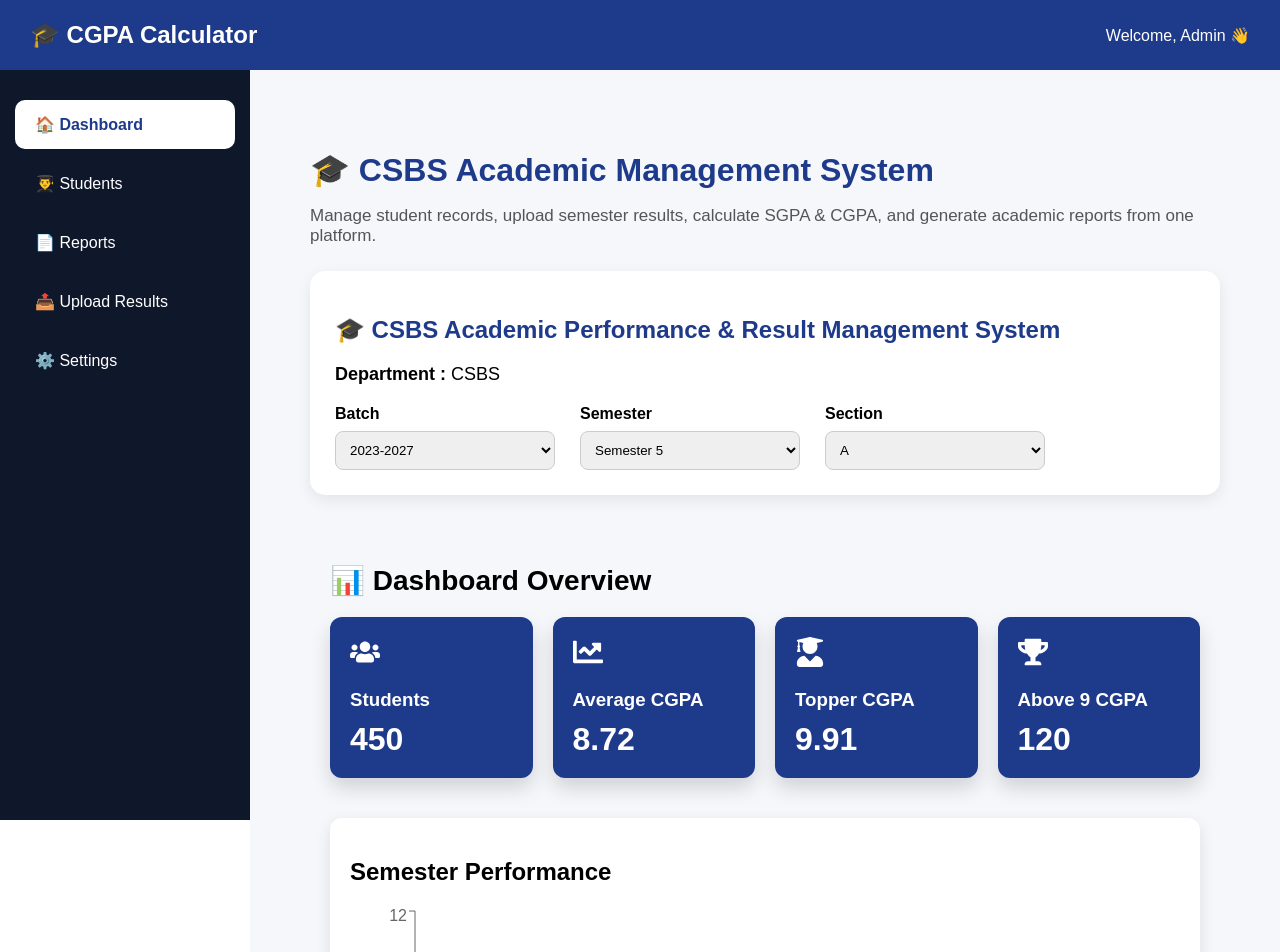
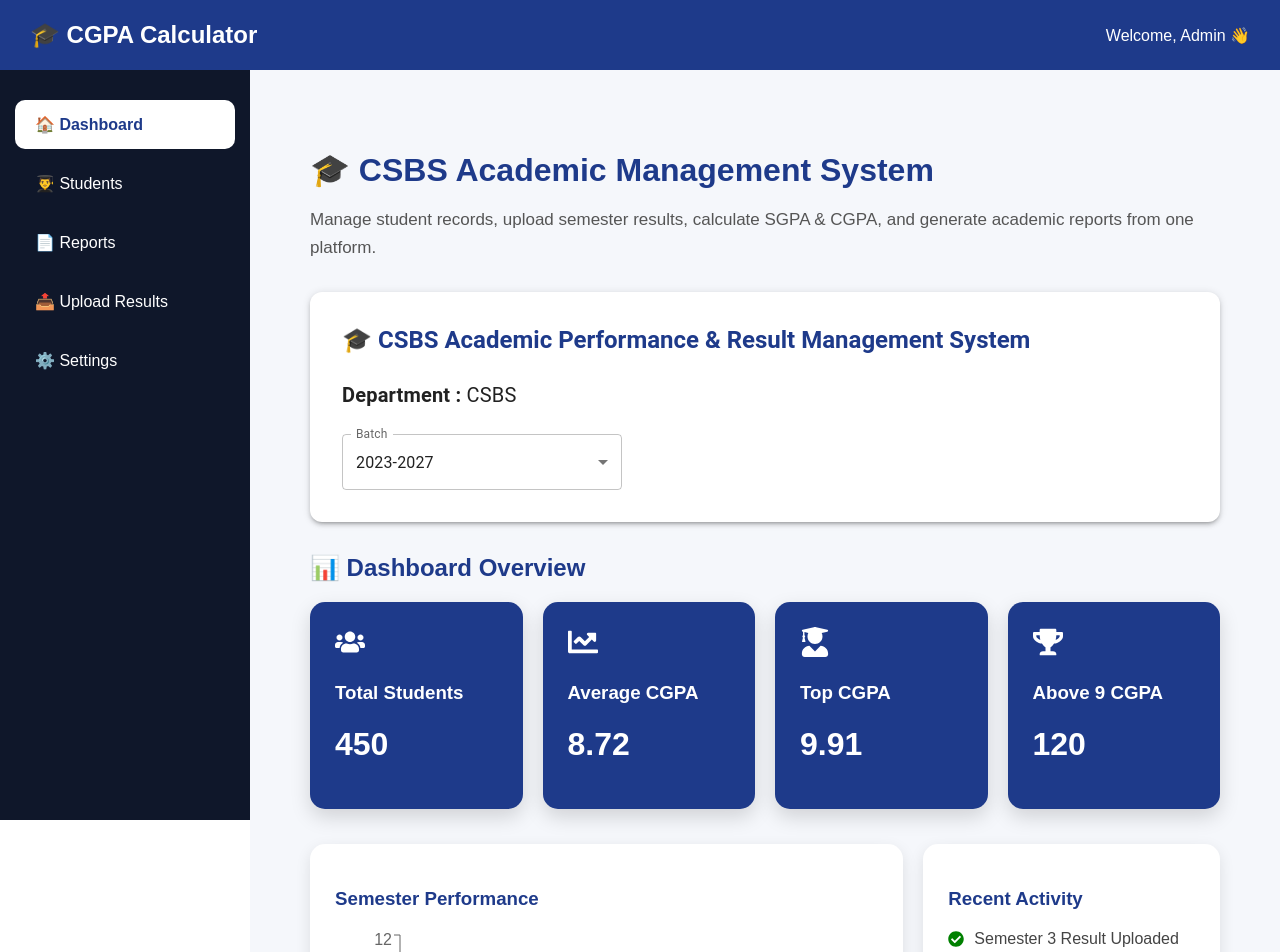
Before and after one commit to Baseera-2007/cgpa_calculator, a React app in the folder frontend/: page / in a window 1280 px wide. Shown: the top 952 px of the page. Built offline with nearby package versions, Linux system fonts and the light colour scheme; the HTML template or start-up script is replaced by a standard one.

Commit message:
dashboard and upload result page changed

```diff
--- a/frontend/src/components/Dashboard.jsx
+++ b/frontend/src/components/Dashboard.jsx
@@ -1,4 +1,11 @@
-import { FaUsers, FaChartLine, FaUserGraduate, FaTrophy } from "react-icons/fa";
+import {
+  FaUsers,
+  FaChartLine,
+  FaUserGraduate,
+  FaTrophy,
+  FaCheckCircle,
+} from "react-icons/fa";
+
 import {
   BarChart,
   Bar,
@@ -17,46 +24,114 @@ const data = [
 
 function Dashboard() {
   return (
-    <div style={{ padding: "20px" }}>
-      {/* TITLE */}
-      <h1 style={{ fontSize: "28px", marginBottom: "20px" }}>
+    <div style={{ marginTop: "25px" }}>
+      <h2
+        style={{
+          color: "#1e3a8a",
+          marginBottom: "20px",
+        }}
+      >
         📊 Dashboard Overview
-      </h1>
+      </h2>
 
-      {/* CARDS */}
+      {/* Dashboard Cards */}
       <div
         style={{
           display: "grid",
-          gridTemplateColumns: "repeat(4, 1fr)",
+          gridTemplateColumns: "repeat(4,1fr)",
           gap: "20px",
         }}
       >
-        <Card icon={<FaUsers />} title="Students" value="450" />
-        <Card icon={<FaChartLine />} title="Average CGPA" value="8.72" />
-        <Card icon={<FaUserGraduate />} title="Topper CGPA" value="9.91" />
-        <Card icon={<FaTrophy />} title="Above 9 CGPA" value="120" />
+        <Card
+          icon={<FaUsers />}
+          title="Total Students"
+          value="450"
+        />
+
+        <Card
+          icon={<FaChartLine />}
+          title="Average CGPA"
+          value="8.72"
+        />
+
+        <Card
+          icon={<FaUserGraduate />}
+          title="Top CGPA"
+          value="9.91"
+        />
+
+        <Card
+          icon={<FaTrophy />}
+          title="Above 9 CGPA"
+          value="120"
+        />
       </div>
 
-      {/* CHART */}
+      {/* Graph + Recent Activity */}
       <div
         style={{
-          marginTop: "40px",
+          display: "grid",
+          gridTemplateColumns: "2fr 1fr",
+          gap: "20px",
+          marginTop: "35px",
+        }}
+      >
+        {/* Chart */}
+
+        <div
+          style={{
             background: "white",
-          padding: "20px",
-          borderRadius: "12px",
+            padding: "25px",
+            borderRadius: "15px",
             boxShadow: "0 5px 15px rgba(0,0,0,0.1)",
           }}
         >
-        <h2>Semester Performance</h2>
+          <h3
+            style={{
+              color: "#1e3a8a",
+              marginBottom: "20px",
+            }}
+          >
+            Semester Performance
+          </h3>
 
           <ResponsiveContainer width="100%" height={300}>
             <BarChart data={data}>
               <XAxis dataKey="name" />
               <YAxis />
               <Tooltip />
-            <Bar dataKey="cgpa" fill="#1e3a8a" />
+              <Bar dataKey="cgpa" fill="#1e3a8a" radius={[8, 8, 0, 0]} />
             </BarChart>
           </ResponsiveContainer>
+        </div>
+
+        {/* Recent Activity */}
+
+        <div
+          style={{
+            background: "white",
+            padding: "25px",
+            borderRadius: "15px",
+            boxShadow: "0 5px 15px rgba(0,0,0,0.1)",
+          }}
+        >
+          <h3
+            style={{
+              color: "#1e3a8a",
+              marginBottom: "20px",
+            }}
+          >
+            Recent Activity
+          </h3>
+
+          <Activity text="Semester 3 Result Uploaded" />
+
+          <Activity text="450 Students Processed" />
+
+          <Activity text="Average CGPA Updated" />
+
+          <Activity text="Reports Ready" />
+        </div>
       </div>
     </div>
   );
@@ -68,20 +143,47 @@ function Card({ icon, title, value }) {
       style={{
         background: "#1e3a8a",
         color: "white",
-        padding: "20px",
-        borderRadius: "12px",
-        boxShadow: "0 10px 20px rgba(0,0,0,0.15)",
+        padding: "25px",
+        borderRadius: "15px",
+        boxShadow: "0 8px 20px rgba(0,0,0,0.15)",
       }}
     >
-      <div style={{ fontSize: "30px" }}>{icon}</div>
+      <div
+        style={{
+          fontSize: "30px",
+        }}
+      >
+        {icon}
+      </div>
 
-      <h3 style={{ marginTop: "15px", marginBottom: "10px" }}>
+      <h3
+        style={{
+          marginTop: "18px",
+          marginBottom: "10px",
+        }}
+      >
         {title}
       </h3>
 
-      <h1 style={{ margin: 0 }}>
-        {value}
-      </h1>
+      <h1>{value}</h1>
+    </div>
+  );
+}
+
+function Activity({ text }) {
+  return (
+    <div
+      style={{
+        display: "flex",
+        alignItems: "center",
+        gap: "10px",
+        marginBottom: "18px",
+        color: "#444",
+      }}
+    >
+      <FaCheckCircle color="green" />
+
+      <span>{text}</span>
     </div>
   );
 }
--- a/frontend/src/components/FilterBar.jsx
+++ b/frontend/src/components/FilterBar.jsx
@@ -1,120 +1,46 @@
-import { useState } from "react";
-import "../styles/FilterBar.css";
+import { Paper, Typography, MenuItem, TextField } from "@mui/material";
 
 function FilterBar() {
+  return (
+    <Paper
+      elevation={3}
+      sx={{
+        p: 4,
+        borderRadius: 3,
+        mb: 4,
+      }}
+    >
+      <Typography
+        variant="h5"
+        sx={{
+          color: "#1e3a8a",
+          fontWeight: "bold",
+          mb: 3,
+        }}
+      >
+        🎓 CSBS Academic Performance & Result Management System
+      </Typography>
 
-  const semesterData = {
-    "2023-2027": [
-      "Semester 1",
-      "Semester 2",
-      "Semester 3",
-      "Semester 4",
-      "Semester 5",
-    ],
+      <Typography
+        sx={{
+          fontSize: "20px",
+          mb: 3,
+        }}
+      >
+        <b>Department :</b> CSBS
+      </Typography>
 
-    "2024-2028": [
-      "Semester 1",
-      "Semester 2",
-      "Semester 3",
-    ],
-
-    "2025-2029": [
-      "Semester 1",
-    ],
-  };
-
-  const [batch, setBatch] = useState("2023-2027");
-
-  const [semester, setSemester] = useState("Semester 5");
-
-  const semesters = semesterData[batch];
-
-  return (
-    <div className="filter-container">
-
-      <h2>
-        🎓 CSBS Academic Performance & Result Management System
-      </h2>
-
-      <div className="department">
-        <strong>Department :</strong> CSBS
-      </div>
-
-      <div className="filters">
-
-        <div className="filter">
-
-          <label>Batch</label>
-
-          <select
-            value={batch}
-            onChange={(e) => {
-
-              const selectedBatch = e.target.value;
-
-              setBatch(selectedBatch);
-
-              setSemester(semesterData[selectedBatch][0]);
-
-            }}
-          >
-
-            {Object.keys(semesterData).map((batch) => (
-
-              <option
-                key={batch}
-                value={batch}
-              >
-                {batch}
-              </option>
-
-            ))}
-
-          </select>
-
-        </div>
-
-        <div className="filter">
-
-          <label>Semester</label>
-
-          <select
-            value={semester}
-            onChange={(e) => setSemester(e.target.value)}
-          >
-
-            {semesters.map((sem) => (
-
-              <option
-                key={sem}
-                value={sem}
-              >
-                {sem}
-              </option>
-
-            ))}
-
-          </select>
-
-        </div>
-
-        <div className="filter">
-
-          <label>Section</label>
-
-          <select>
-
-            <option>A</option>
-
-            <option>B</option>
-
-          </select>
-
-        </div>
-
-      </div>
-
-    </div>
+      <TextField
+        select
+        label="Batch"
+        defaultValue="2023-2027"
+        sx={{ width: 280 }}
+      >
+        <MenuItem value="2023-2027">2023-2027</MenuItem>
+        <MenuItem value="2024-2028">2024-2028</MenuItem>
+        <MenuItem value="2025-2029">2025-2029</MenuItem>
+      </TextField>
+    </Paper>
   );
 }
 
--- a/frontend/src/pages/Home.jsx
+++ b/frontend/src/pages/Home.jsx
@@ -1,6 +1,5 @@
 import FilterBar from "../components/FilterBar";
 import Dashboard from "../components/Dashboard";
-import StudentTable from "../components/StudentTable";
 
 function Home() {
   return (
@@ -9,7 +8,14 @@ function Home() {
         padding: "30px",
       }}
     >
-      <h1 style={{ color: "#1e3a8a", marginBottom: "10px" }}>
+      <h1
+        style={{
+          color: "#1e3a8a",
+          marginBottom: "10px",
+          fontSize: "32px",
+          fontWeight: "bold",
+        }}
+      >
         🎓 CSBS Academic Management System
       </h1>
 
@@ -17,18 +23,19 @@ function Home() {
         style={{
           color: "#555",
           fontSize: "17px",
-          marginBottom: "25px",
+          marginBottom: "30px",
+          lineHeight: "28px",
         }}
       >
         Manage student records, upload semester results, calculate SGPA &
         CGPA, and generate academic reports from one platform.
       </p>
 
+      {/* Only Batch Selection */}
       <FilterBar />
 
+      {/* Dashboard */}
       <Dashboard />
-
-      <StudentTable />
     </div>
   );
 }
--- a/frontend/src/pages/UploadResult.jsx
+++ b/frontend/src/pages/UploadResult.jsx
@@ -1,117 +1,214 @@
-import { parseResultPDF } from "../utils/pdfParser";
+import { useState } from "react";
+import {
+  Paper,
+  Typography,
+  FormControl,
+  InputLabel,
+  Select,
+  MenuItem,
+  Button,
+  Box,
+} from "@mui/material";
+
+import DescriptionIcon from "@mui/icons-material/Description";
+import CloudUploadIcon from "@mui/icons-material/CloudUpload";
+import CheckCircleIcon from "@mui/icons-material/CheckCircle";
 
 function UploadResult() {
-  const handleUpload = (event) => {
-    const file = event.target.files[0];
+  const [batch, setBatch] = useState("");
+  const [semester, setSemester] = useState("");
+  const [selectedFile, setSelectedFile] = useState(null);
 
-    if (!file) return;
+  const handleFileChange = (e) => {
+    if (e.target.files.length > 0) {
+      setSelectedFile(e.target.files[0]);
+    }
+  };
 
-    const result = parseResultPDF(file);
+  const handleUpload = () => {
+    if (!batch || !semester || !selectedFile) {
+      alert("Please select Batch, Semester and PDF.");
+      return;
+    }
 
-    console.log(result);
-
-    alert(`Selected File: ${result.fileName}`);
+    alert("PDF uploaded successfully!");
   };
 
   return (
     <div style={{ padding: "20px" }}>
-      <h1 style={{ color: "#1e3a8a" }}>Upload Semester Results</h1>
-
-      <p>
-        Upload the university result PDF to automatically generate student
-        grades, SGPA and CGPA.
-      </p>
-
-      <div
-        style={{
-          background: "white",
-          padding: "30px",
-          borderRadius: "15px",
-          marginTop: "25px",
-          boxShadow: "0 5px 15px rgba(0,0,0,0.1)",
+      {/* Title */}
+      <Box
+        sx={{
+          display: "flex",
+          alignItems: "center",
+          gap: 2,
+          mb: 2,
         }}
       >
-        <h2>Upload PDF</h2>
+        <DescriptionIcon
+          sx={{
+            fontSize: 45,
+            color: "#1e3a8a",
+          }}
+        />
 
-        <br />
-
-        <label>
-          <b>Batch</b>
-        </label>
-
-        <br />
-
-        <select
-          style={{
-            width: "250px",
-            height: "40px",
-            marginTop: "8px",
+        <Typography
+          variant="h3"
+          sx={{
+            color: "#1e3a8a",
+            fontWeight: "bold",
           }}
         >
-          <option>2023-2027</option>
-          <option>2024-2028</option>
-          <option>2025-2029</option>
-        </select>
+          Upload Semester Result
+        </Typography>
+      </Box>
 
-        <br />
-        <br />
+      <Typography
+        sx={{
+          color: "#555",
+          fontSize: "17px",
+          mb: 4,
+        }}
+      >
+        Upload the official Anna University Result PDF. The system
+        automatically extracts student grades, calculates SGPA & CGPA and
+        prepares the data for database import.
+      </Typography>
 
-        <label>
-          <b>Semester</b>
-        </label>
-
-        <br />
-
-        <select
-          style={{
-            width: "250px",
-            height: "40px",
-            marginTop: "8px",
+      {/* Main Card */}
+      <Paper
+        elevation={4}
+        sx={{
+          p: 5,
+          borderRadius: 4,
+        }}
+      >
+        {/* Batch & Semester */}
+        <Box
+          sx={{
+            display: "flex",
+            gap: 3,
+            mb: 4,
+            flexWrap: "wrap",
           }}
         >
-          <option>Semester 1</option>
-          <option>Semester 2</option>
-          <option>Semester 3</option>
-          <option>Semester 4</option>
-          <option>Semester 5</option>
-          <option>Semester 6</option>
-          <option>Semester 7</option>
-          <option>Semester 8</option>
-        </select>
+          <FormControl sx={{ minWidth: 220 }}>
+            <InputLabel>Batch</InputLabel>
 
-        <br />
-        <br />
+            <Select
+              value={batch}
+              label="Batch"
+              onChange={(e) => setBatch(e.target.value)}
+            >
+              <MenuItem value="2023-2027">2023-2027</MenuItem>
+              <MenuItem value="2024-2028">2024-2028</MenuItem>
+              <MenuItem value="2025-2029">2025-2029</MenuItem>
+            </Select>
+          </FormControl>
 
-        <label>
-          <b>Select Result PDF</b>
-        </label>
+          <FormControl sx={{ minWidth: 220 }}>
+            <InputLabel>Semester</InputLabel>
 
-        <br />
+            <Select
+              value={semester}
+              label="Semester"
+              onChange={(e) => setSemester(e.target.value)}
+            >
+              <MenuItem value="1">Semester 1</MenuItem>
+              <MenuItem value="2">Semester 2</MenuItem>
+              <MenuItem value="3">Semester 3</MenuItem>
+              <MenuItem value="4">Semester 4</MenuItem>
+              <MenuItem value="5">Semester 5</MenuItem>
+              <MenuItem value="6">Semester 6</MenuItem>
+              <MenuItem value="7">Semester 7</MenuItem>
+              <MenuItem value="8">Semester 8</MenuItem>
+            </Select>
+          </FormControl>
+        </Box>
 
-        <input
-          type="file"
-          accept=".pdf"
-          onChange={handleUpload}
-          style={{ marginTop: "10px" }}
-        />
-
-        <br />
-        <br />
-
-        <button
-          style={{
-            background: "#1e3a8a",
-            color: "white",
-            border: "none",
-            padding: "12px 30px",
-            borderRadius: "8px",
-            cursor: "pointer",
-            fontSize: "16px",
+        {/* Upload Area */}
+        <Paper
+          variant="outlined"
+          sx={{
+            border: "2px dashed #1e3a8a",
+            borderRadius: 3,
+            background: "#f8f9fc",
+            textAlign: "center",
+            p: 6,
           }}
         >
-          Upload PDF
-        </button>
-      </div>
+          <CloudUploadIcon
+            sx={{
+              fontSize: 70,
+              color: "#1e3a8a",
+            }}
+          />
+
+          <Typography variant="h4" sx={{ mt: 2 }}>
+            Drag & Drop Result PDF Here
+          </Typography>
+
+          <Typography sx={{ my: 2 }}>OR</Typography>
+
+          <Button
+            variant="contained"
+            component="label"
+            sx={{
+              background: "#1e3a8a",
+              px: 5,
+              py: 1.5,
+            }}
+          >
+            Choose PDF
+
+            <input
+              hidden
+              type="file"
+              accept=".pdf"
+              onChange={handleFileChange}
+            />
+          </Button>
+
+          {selectedFile && (
+            <>
+              <Box
+                sx={{
+                  mt: 4,
+                  borderTop: "1px solid #ddd",
+                  pt: 3,
+                }}
+              >
+                <Typography
+                  sx={{
+                    color: "green",
+                    display: "flex",
+                    justifyContent: "center",
+                    alignItems: "center",
+                    gap: 1,
+                    fontWeight: "bold",
+                  }}
+                >
+                  <CheckCircleIcon />
+                  Selected File : {selectedFile.name}
+                </Typography>
+
+                <Button
+                  variant="contained"
+                  color="success"
+                  sx={{
+                    mt: 3,
+                    px: 5,
+                    py: 1.5,
+                  }}
+                  onClick={handleUpload}
+                >
+                  Upload Result
+                </Button>
+              </Box>
+            </>
+          )}
+        </Paper>
+      </Paper>
     </div>
   );
 }
```
Lines whose indentation alone changed are shown as unchanged.
